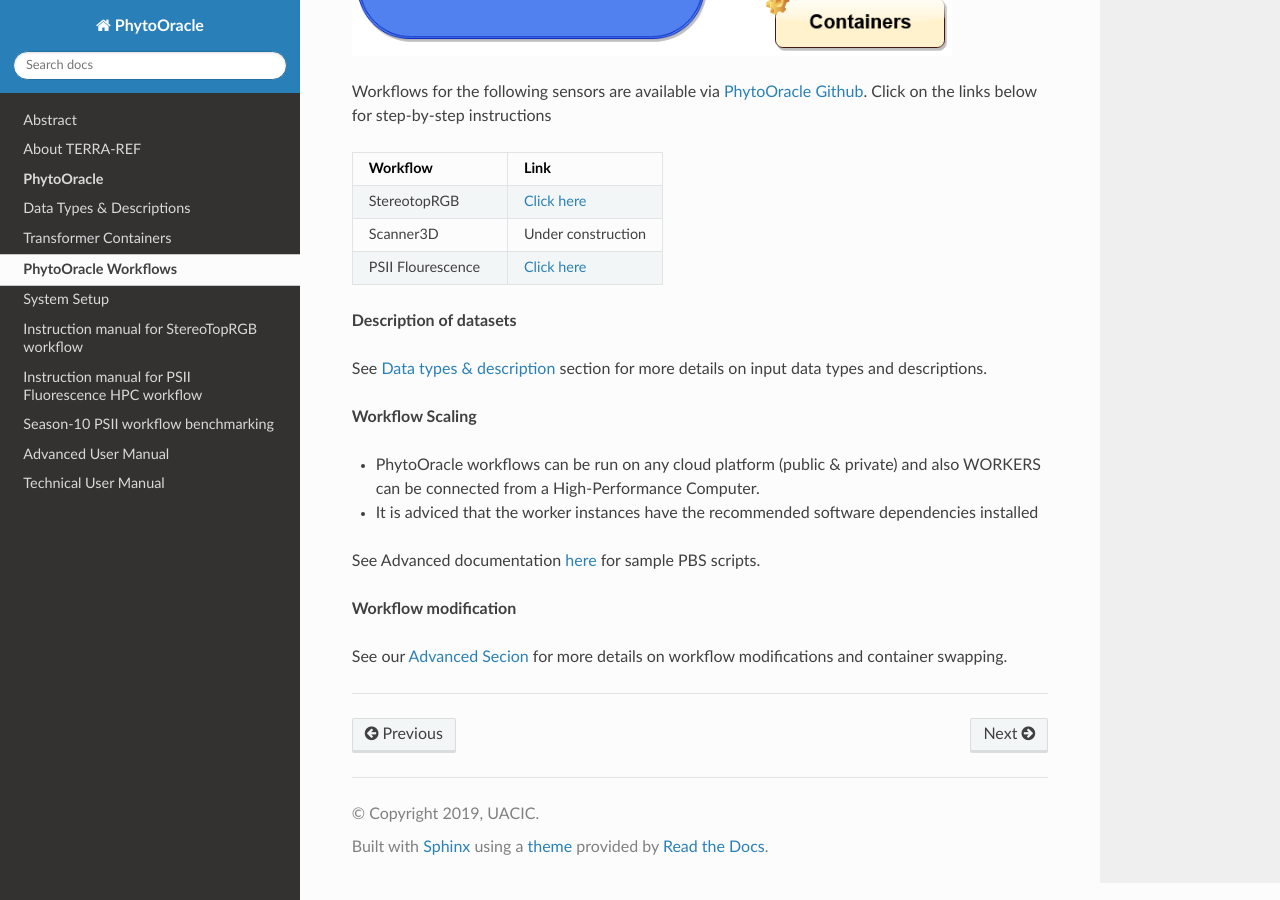
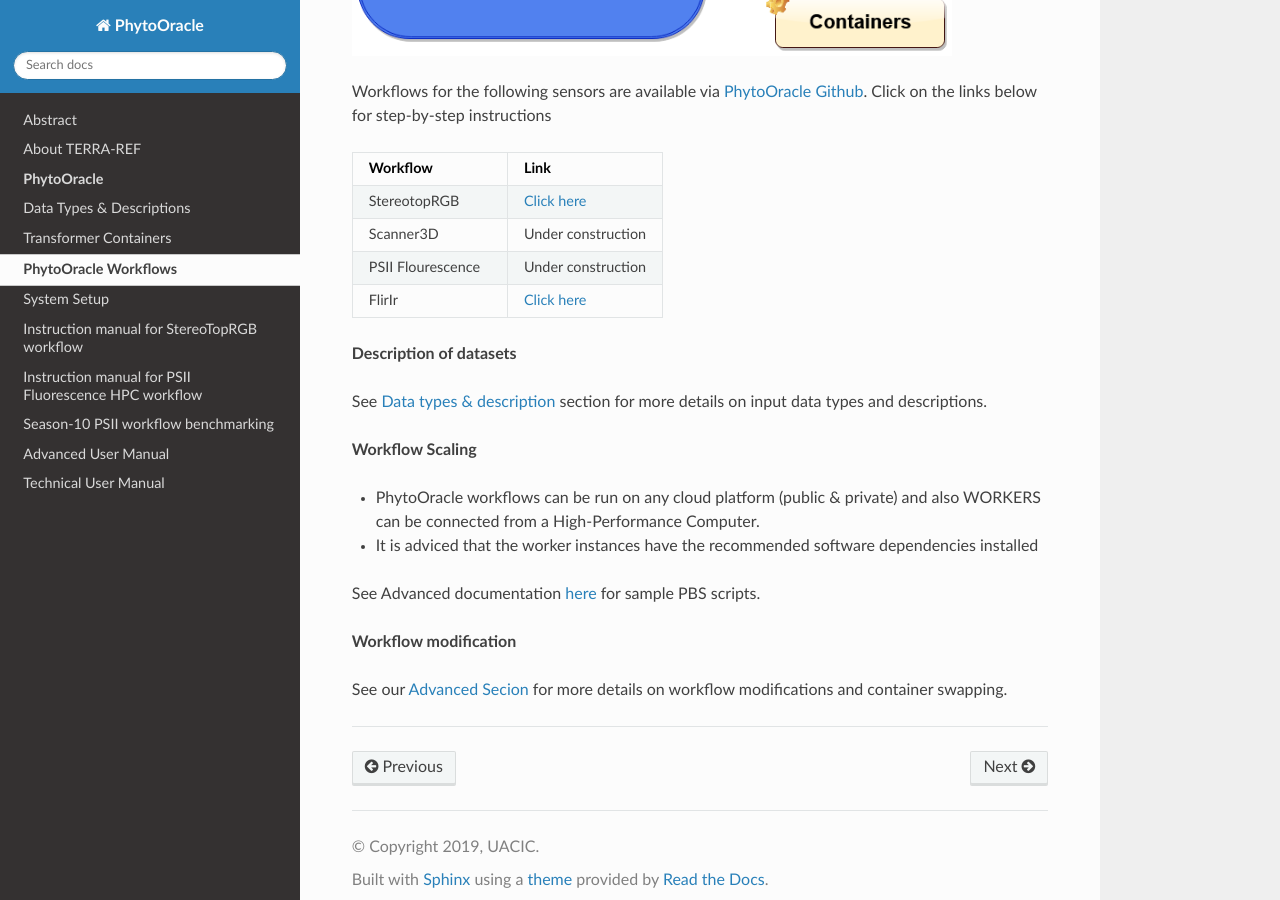
Before and after one commit to LyonsLab/PhytoOracle, a Sphinx documentation site: the page built from docs/workflows.rst, in a window 1280 px wide and 900 px high, scrolled down 873 px. Built offline with Sphinx 7.4.7 and the Read the Docs theme 2.0.0, drawn with Linux system fonts in a browser that asks for light colours.

Commit message:
Update workflows.rst

```diff
--- a/docs/workflows.rst
+++ b/docs/workflows.rst
@@ -4,7 +4,7 @@ PhytoOracle Workflows
 
 PhytoOracle is designed for distributed scaling on cloud platforms and High-Performance Computers. The minimum requirements being:
 
-        - One MASTER instance with the required data staged that will broadcast  and distribute jobs
+        - One MASTER instance with the required data staged that will broadcast and distribute jobs
         - One or more WORKER instances (Cloud/HPC) that will connect to the Master and execute jobs
 
 .. image:: ../pics/general_concept_map.png
@@ -19,12 +19,13 @@ Workflows for the following sensors are available via `PhytoOracle Github <https
    * - Workflow
      - Link
    * - StereotopRGB
-     - `Click here <https://github.com/uacic/PhytoOracle/blob/master/stereoTop/README.md>`_
+     - `Click here <https://github.com/uacic/PhytoOracle/tree/alpha/stereoTopRGB>`_
    * - Scanner3D
      - Under construction
    * - PSII Flourescence
-     - `Click here <https://github.com/uacic/PhytoOracle/blob/master/docs/ps2.rst>`_
-
+     - Under construction
+   * - FlirIr
+     - `Click here <https://github.com/uacic/PhytoOracle/tree/alpha/FlirIr>`_
 
 
 **Description of datasets**
@@ -36,7 +37,6 @@ See `Data types & description <https://phytooracle.readthedocs.io/en/latest/Inpu
 - PhytoOracle workflows can be run on any cloud platform (public & private) and also WORKERS can be connected from a High-Performance Computer.
 - It is adviced that the worker instances have the recommended software dependencies installed
 
-
 See Advanced documentation `here <https://phytooracle.readthedocs.io/en/latest/advanced.html>`_ for sample PBS scripts.
 
 **Workflow modification**
```
